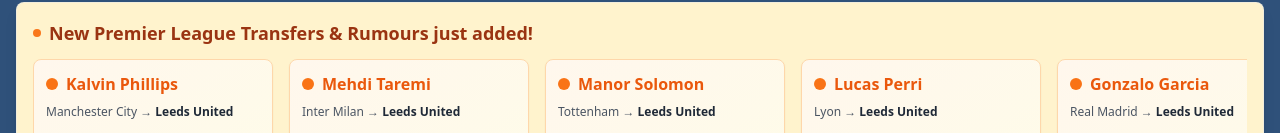
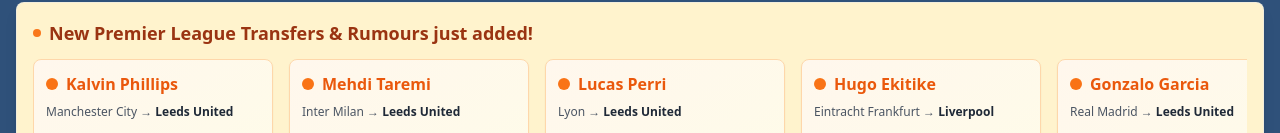
Before and after one commit to DJazzTest/Teamtalk-transfers, a React (Vite) app: page / in a window 1280 px wide. Shown: the part 819-952 px from the top of the page. Built offline with nearby package versions, Linux system fonts and the light colour scheme; no server answers.

Commit message:
Add filter for duplicate players
Implement a filter to remove duplicate player entries across "transferred in" and "rumours" sections, ensuring each player appears in only one category.

```diff
--- /dev/null
+++ b/src/components/TransferDeduplicationIndicator.tsx
@@ -0,0 +1,35 @@
+import { Badge } from "@/components/ui/badge";
+import { Info } from "lucide-react";
+
+interface DeduplicationIndicatorProps {
+  originalCount: number;
+  deduplicatedCount: number;
+  clubName?: string;
+}
+
+export const DeduplicationIndicator: React.FC<DeduplicationIndicatorProps> = ({
+  originalCount,
+  deduplicatedCount,
+  clubName
+}) => {
+  const duplicatesRemoved = originalCount - deduplicatedCount;
+
+  if (duplicatesRemoved === 0) return null;
+
+  return (
+    <div className="flex items-center gap-2 p-3 bg-accent/50 rounded-lg border">
+      <Info className="h-4 w-4 text-muted-foreground" />
+      <div className="flex items-center gap-2 text-sm">
+        <span>Removed {duplicatesRemoved} duplicate{duplicatesRemoved > 1 ? 's' : ''}</span>
+        {clubName && (
+          <Badge variant="secondary" className="text-xs">
+            {clubName}
+          </Badge>
+        )}
+        <span className="text-muted-foreground">
+          ({originalCount} → {deduplicatedCount} transfers)
+        </span>
+      </div>
+    </div>
+  );
+};
--- a/src/data/transfers/index.ts
+++ b/src/data/transfers/index.ts
@@ -6,6 +6,7 @@ import { bournemouthTransfers } from './bournemouth';
 import { brentfordTransfers } from './brentford';
 import { brightonTransfers } from './brighton';
 import { leedsTransfers } from './leeds';
+import { burnleyTransfers } from './burnley';
 import { latestRumors } from './rumors';
 import { chelseaTransfers } from './chelsea';
 import { crystalPalaceTransfers } from './crystalPalace';
@@ -21,8 +22,10 @@ import { tottenhamTransfers } from './tottenham';
 import { westHamTransfers } from './westHam';
 import { wolvesTransfers } from './wolves';
 
-// Additional club transfers
-const burnleyTransfers: Transfer[] = [
+import { deduplicateClubTransfers } from '@/utils/transferDeduplication';
+
+// Additional club transfers (legacy - will be moved to dedicated files)
+const legacyBurnleyTransfers: Transfer[] = [
   {
     id: 'burnley-humphreys-2025',
     playerName: 'Bashir Humphreys',
@@ -115,14 +118,15 @@ const burnleyTransfers: Transfer[] = [
   }
 ];
 
-// Combine all transfers - ONLY REAL TRANSFERS
-export const allClubTransfers: Transfer[] = [
+// Combine all transfers with deduplication - ONLY REAL TRANSFERS
+const combinedTransfers: Transfer[] = [
   ...latestRumors,
   ...arsenalTransfers,
   ...astonVillaTransfers,
   ...bournemouthTransfers,
   ...brentfordTransfers,
   ...brightonTransfers,
+  ...burnleyTransfers,  // Use proper Burnley file
   ...chelseaTransfers,
   ...crystalPalaceTransfers,
   ...evertonTransfers,
@@ -136,6 +140,8 @@ export const allClubTransfers: Transfer[] = [
   ...sunderlandTransfers,
   ...tottenhamTransfers,
   ...westHamTransfers,
-  ...wolvesTransfers,
-  ...burnleyTransfers
+  ...wolvesTransfers
 ];
+
+// Apply final deduplication across all clubs
+export const allClubTransfers: Transfer[] = deduplicateClubTransfers(combinedTransfers);
--- a/src/data/transfers/leeds.ts
+++ b/src/data/transfers/leeds.ts
@@ -1,7 +1,9 @@
 
 import { Transfer } from '@/types/transfer';
+import { deduplicateClubTransfers } from '@/utils/transferDeduplication';
 
-export const leedsTransfers: Transfer[] = [
+// Remove duplicates and keep the best version of each player
+const rawTransfers: Transfer[] = [
   {
     id: 'leeds-longstaff-2025',
     playerName: 'Sean Longstaff',
@@ -134,3 +136,6 @@ export const leedsTransfers: Transfer[] = [
     status: 'confirmed'
   }
 ];
+
+// Export deduplicated transfers - keeps confirmed over rumored, most recent entries
+export const leedsTransfers: Transfer[] = deduplicateClubTransfers(rawTransfers);
--- /dev/null
+++ b/src/utils/clubTransferProcessor.ts
@@ -0,0 +1,77 @@
+import { Transfer } from '@/types/transfer';
+import { deduplicateClubTransfers } from './transferDeduplication';
+
+/**
+ * Processes and deduplicates transfers for individual clubs
+ * Prioritizes: Confirmed > Rumored, Recent > Old
+ */
+export class ClubTransferProcessor {
+
+  /**
+   * Process transfers for a club, removing duplicates and organizing by priority
+   */
+  static processClubTransfers(transfers: Transfer[]): {
+    confirmed: Transfer[];
+    rumors: Transfer[];
+    all: Transfer[];
+  } {
+    const deduplicated = deduplicateClubTransfers(transfers);
+
+    const confirmed = deduplicated.filter(t => t.status === 'confirmed');
+    const rumors = deduplicated.filter(t => t.status === 'rumored');
+
+    return {
+      confirmed,
+      rumors,
+      all: deduplicated
+    };
+  }
+
+  /**
+   * Get transfers grouped by type (in/out/loan)
+   */
+  static groupTransfersByType(transfers: Transfer[], clubName: string): {
+    transfersIn: Transfer[];
+    transfersOut: Transfer[];
+    loansOut: Transfer[];
+    loansIn: Transfer[];
+  } {
+    const deduplicated = deduplicateClubTransfers(transfers);
+
+    const transfersIn = deduplicated.filter(t =>
+      t.toClub.toLowerCase().includes(clubName.toLowerCase()) &&
+      !t.fee.toLowerCase().includes('loan')
+    );
+
+    const transfersOut = deduplicated.filter(t =>
+      t.fromClub.toLowerCase().includes(clubName.toLowerCase()) &&
+      !t.fee.toLowerCase().includes('loan')
+    );
+
+    const loansOut = deduplicated.filter(t =>
+      t.fromClub.toLowerCase().includes(clubName.toLowerCase()) &&
+      t.fee.toLowerCase().includes('loan')
+    );
+
+    const loansIn = deduplicated.filter(t =>
+      t.toClub.toLowerCase().includes(clubName.toLowerCase()) &&
+      t.fee.toLowerCase().includes('loan')
+    );
+
+    return { transfersIn, transfersOut, loansOut, loansIn };
+  }
+
+  /**
+   * Apply deduplication to all club transfer arrays
+   */
+  static deduplicateAllClubTransfers(clubTransferArrays: { [clubName: string]: Transfer[] }): { [clubName: string]: Transfer[] } {
+    const result: { [clubName: string]: Transfer[] } = {};
+
+    for (const [clubName, transfers] of Object.entries(clubTransferArrays)) {
+      result[clubName] = deduplicateClubTransfers(transfers);
+      console.log(`${clubName}: ${transfers.length} → ${result[clubName].length} transfers after deduplication`);
+    }
+
+    return result;
+  }
+}
--- a/src/utils/transferDeduplication.ts
+++ b/src/utils/transferDeduplication.ts
@@ -119,33 +119,42 @@ export function deduplicateTransfersUI(transfers: Transfer[]): Transfer[] {
     .sort((a, b) => new Date(b.date).getTime() - new Date(a.date).getTime());
 }
 
-// Utility function to clear duplicates from a specific array
-export function clearDuplicateNames(transfers: Transfer[]): Transfer[] {
-  const seen = new Map<string, Transfer>();
+// Enhanced deduplication specifically for individual club transfer data
+export function deduplicateClubTransfers(transfers: Transfer[]): Transfer[] {
+  const playerMap = new Map<string, Transfer>();
 
   for (const transfer of transfers) {
-    const normalizedPlayer = normalizePlayerName(transfer.playerName);
-    const normalizedToClub = normalizeClub(transfer.toClub);
-    const normalizedFromClub = normalizeClub(transfer.fromClub);
-
-    const key = `${normalizedPlayer}-${normalizedFromClub}-${normalizedToClub}`;
-    const existing = seen.get(key);
+    const playerKey = normalizePlayerName(transfer.playerName);
+    const existing = playerMap.get(playerKey);
 
     if (!existing) {
-      seen.set(key, transfer);
+      playerMap.set(playerKey, transfer);
     } else {
-      // Keep the one with more recent date or better source
+      // Determine which transfer to keep based on priority rules
       const transferDate = new Date(transfer.date);
       const existingDate = new Date(existing.date);
 
-      if (transferDate > existingDate ||
-          (transferDate.getTime() === existingDate.getTime() &&
-           transfer.status === 'confirmed' && existing.status !== 'confirmed')) {
-        seen.set(key, transfer);
+      const shouldReplace =
+        // Confirmed transfers beat rumors
+        (transfer.status === 'confirmed' && existing.status === 'rumored') ||
+        // If both same status, prefer more recent
+        (transfer.status === existing.status && transferDate > existingDate) ||
+        // If same date, prefer confirmed
+        (transferDate.getTime() === existingDate.getTime() &&
+         transfer.status === 'confirmed' && existing.status !== 'confirmed');
+
+      if (shouldReplace) {
+        playerMap.set(playerKey, transfer);
       }
     }
   }
 
-  return Array.from(seen.values())
-    .sort((a, b) => new Date(b.date).getTime() - new Date(a.date).getTime());
+  return Array.from(playerMap.values())
+    .sort((a, b) => {
+      // Sort by status (confirmed first) then by date (newest first)
+      if (a.status !== b.status) {
+        return a.status === 'confirmed' ? -1 : 1;
+      }
+      return new Date(b.date).getTime() - new Date(a.date).getTime();
+    });
 }
```
